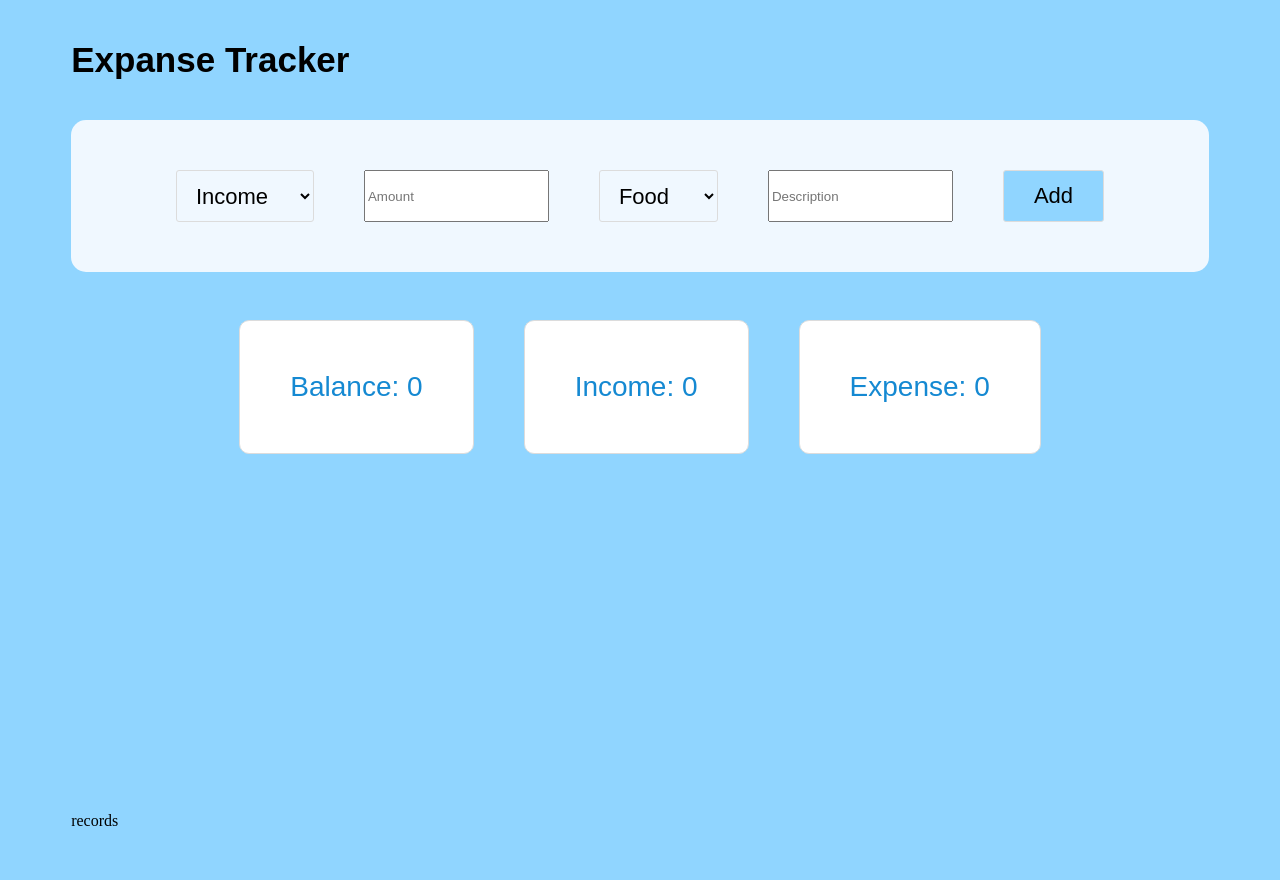
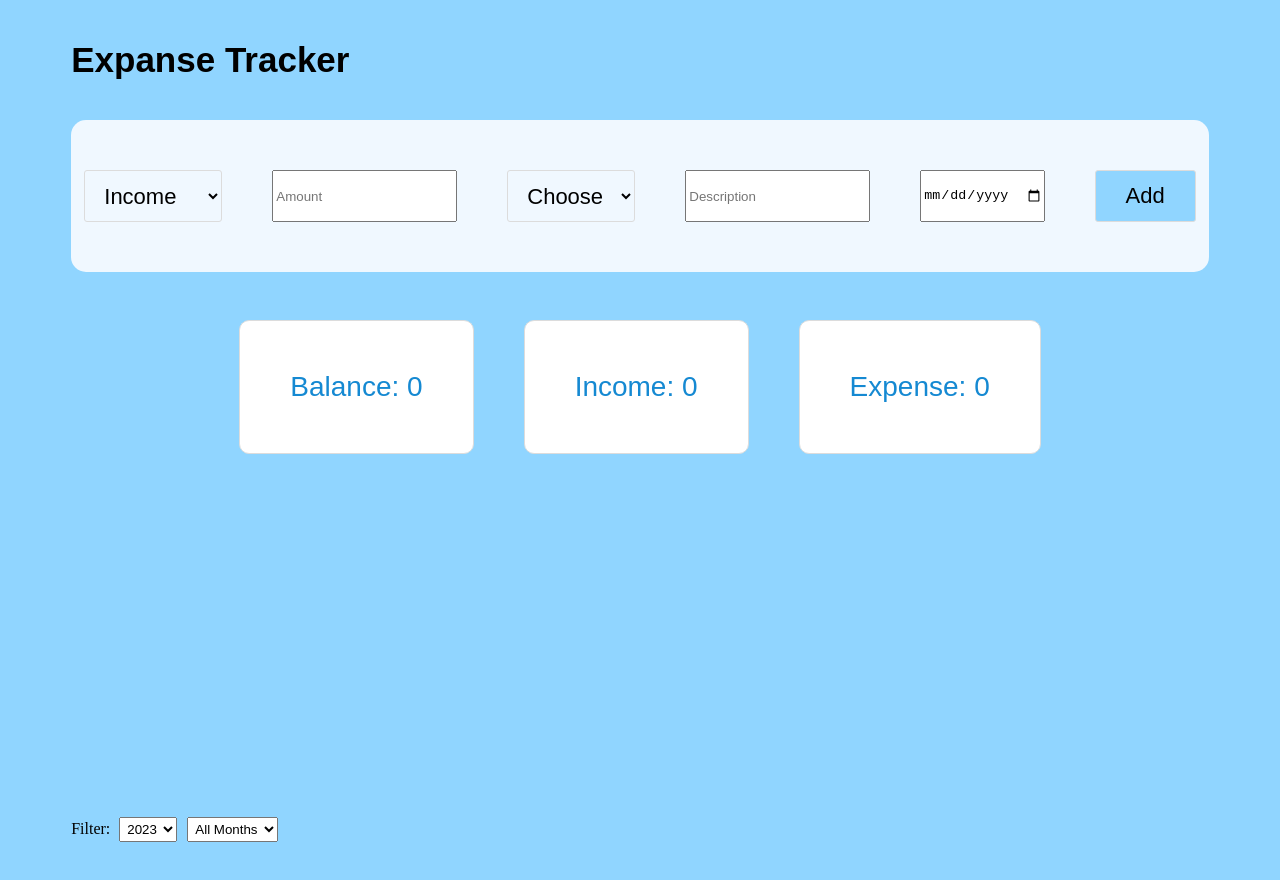
Before and after one commit to AnkurKalita1/Expense-Tracker-with-Charts, a React (Vite) app in the folder expense-tracker-with-chart/: page / in a window 1280 px wide. Shown: the top 880 px of the page. Built offline with nearby package versions, Linux system fonts and the light colour scheme.

Commit message:
committing final code with charts and filter

```diff
--- a/expense-tracker-with-chart/src/App.jsx
+++ b/expense-tracker-with-chart/src/App.jsx
@@ -7,7 +7,11 @@ import Display from './components/Display/Display'
 const App = () => {
   const [transactions, setTransactions] = useState(() => {
     const saved = localStorage.getItem("transactions")
-    return saved? JSON.parse(saved):[]
+    if(!saved) return []
+    return JSON.parse(saved).map(s => ({
+      ...s,
+      date:new Date(s.date)
+    }))
   })
 
 
@@ -29,8 +33,7 @@ const App = () => {
 
     <div className='app'>
         <h1> Expanse Tracker</h1>
-        <TransactionForm onAdd={addTransaction}/>
-        {/* <TransactionList transactions={transactions}/> */}
+      <TransactionForm onAdd={addTransaction}/>
       <Stats transactions={transactions}/>
       <Display transactions={transactions} />
 
--- a/expense-tracker-with-chart/src/components/Display/Display.jsx
+++ b/expense-tracker-with-chart/src/components/Display/Display.jsx
@@ -6,7 +6,7 @@ const Display = ({transactions}) => {
   return (
     <div className='Display'>
       <ChartComponent transactions={transactions}/>
-      <Records/>
+      <Records transactions={transactions} />
     </div>
   )
 }
--- a/expense-tracker-with-chart/src/components/Display/Records.jsx
+++ b/expense-tracker-with-chart/src/components/Display/Records.jsx
@@ -1,10 +1,35 @@
-import React from 'react'
+import React, { useState } from 'react'
+import ExpenseFilter from '../ExpenseFilter/ExpenseFilter';
+import TransactionList from '../TansactionList/TransactionList';
+import ChartComponent from './ChartComponent';
+const Records = (props) => {
+  const months=["Jan","Feb","Mar","Apr","May","June","July","Aug","Sept","Oct","Nov","Dec"]
+  const allTransactions = props.transactions;
+  const onlyExpenses = allTransactions.filter(exp => exp.type === "expense")
 
-const Records = () => {
+  const [filteredYear, setFilteredYear] = useState('2023')
+  const [filteredMonth, setFilteredMonth] = useState("")
+  const changeFilterHandler = (selectedYear,selectedMonth) => {
+    setFilteredYear(selectedYear)
+    setFilteredMonth(selectedMonth)
+  }
+  let monthIndex = months.indexOf(filteredMonth)
+
+
+  const filteredExpenses = onlyExpenses.filter((exp) => {
+    let date=new Date(exp.date)
+    let yearMatch = date.getFullYear().toString() === filteredYear
+    let monthMatch = filteredMonth ? date.getMonth() === monthIndex:true
+    return (
+      yearMatch && monthMatch
+    )
+  })
   return (
-    <div>
-      records
-    </div>
+    <>
+    <ExpenseFilter selectedYear={filteredYear} selectedMonth={filteredMonth} onChangeFilter={changeFilterHandler} />
+      <TransactionList filteredData={filteredExpenses} />
+      <ChartComponent transactions={filteredExpenses}/>
+    </>
   )
 }
 
--- a/expense-tracker-with-chart/src/components/ExpenseFilter/ExpenseFilter.jsx
+++ b/expense-tracker-with-chart/src/components/ExpenseFilter/ExpenseFilter.jsx
@@ -1,7 +1,38 @@
 import React from "react";
 
-const ExpenseFilter = () => {
-
+const ExpenseFilter = (props) => {
+    const yearChangeHandler = (event) => {
+        props.onChangeFilter(event.target.value,props.selectedMonth)
+    }
+    const monthChangeHandler = (event) => {
+        props.onChangeFilter(props.selectedYear, event.target.value)
+    }
+    return (
+        <div>
+            <label htmlFor="">Filter: </label>
+            <select value={props.selectedYear} onChange={yearChangeHandler} style={{padding:"3px", margin:"5px"}}>
+                <option value="2023">2023</option>
+                <option value="2024">2024</option>
+                <option value="2025">2025</option>
+                <option value="2026">2026</option>
+            </select>
+            <select value={props.selectedMonth} onChange={monthChangeHandler} style={{ padding: "3px", margin: "5px" }}>
+                <option value="">All Months</option>
+                <option value="Jan">Jan</option>
+                <option value="Feb">Feb</option>
+                <option value="Mar">Mar</option>
+                <option value="Apr">Apr</option>
+                <option value="May">May</option>
+                <option value="June">June</option>
+                <option value="July">July</option>
+                <option value="Aug">Aug</option>
+                <option value="Sept">Sept</option>
+                <option value="Oct">Oct</option>
+                <option value="Nov">Nov</option>
+                <option value="Dec">Dec</option>
+            </select>
+        </div>
+    )
 }
 
 export default ExpenseFilter;
--- a/expense-tracker-with-chart/src/components/TansactionList/TransactionList.jsx
+++ b/expense-tracker-with-chart/src/components/TansactionList/TransactionList.jsx
@@ -1,12 +1,12 @@
 import React from 'react'
 
-const TransactionList = ({transactions}) => {
+const TransactionList = ({filteredData}) => {
 
   return (
     <div>
-       {transactions.map((t , index)=> (
+       {filteredData.map((t , index)=> (
         <li key={index}>
-          {t.type} - {t.amount} - {t.desc} - {t.date.toString()}
+           {t.type} - {t.amount} - {t.desc} - {t.category } {t.date.toString()}
         </li>
        ))}
     </div>
--- a/expense-tracker-with-chart/src/components/TransactionForm/TransactionForm.jsx
+++ b/expense-tracker-with-chart/src/components/TransactionForm/TransactionForm.jsx
@@ -4,12 +4,13 @@ const TransactionForm = ({onAdd}) => {
 const [ type, setType] = useState("income")
 const [amount,setAmount] = useState("")
 const [desc,setDesc] = useState("")
-const [category,setCategory] =useState("")
+const [category, setCategory] = useState("")
+const [date,setDate]=useState("")
 
 const handleSubmit = (e)=>{
    e.preventDefault()
    if(!amount) return ;
-   onAdd({type , amount:parseFloat(amount) , desc ,category, date:new Date()})
+   onAdd({type , amount:parseFloat(amount) , desc ,category, date})
    setAmount("")
   setDesc("")
   setCategory("")
@@ -22,14 +23,15 @@ const handleSubmit = (e)=>{
      </select>
 
     <input type="number" value={amount} onChange={(e)=> setAmount(e.target.value)} placeholder='Amount'/>
-    <select value={category} onChange={(e)=>setCategory(e.target.value)} className='type_select input'>
+      <select value={category} onChange={(e) => setCategory(e.target.value)} className='type_select input'>
+        <option value="">Choose</option>
         <option value="food" > Food</option>
         <option value="travel"> Travel</option>
         <option value="bills"> Bills</option>
         <option value="other"> Others</option>
-
      </select>
-    <input type="text" value={desc} onChange={(e)=>setDesc(e.target.value)} placeholder='Description'/>
+      <input type="text" value={desc} onChange={(e) => setDesc(e.target.value)} placeholder='Description' />
+      <input type="date" value={date} onChange={(e)=>setDate(e.target.value)} />
     <button type='submit' className='btn'> Add</button>
     </form>
   )
```
